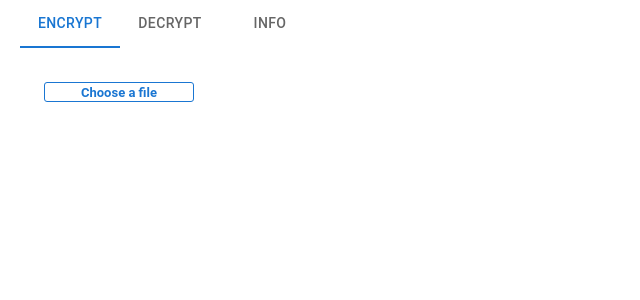
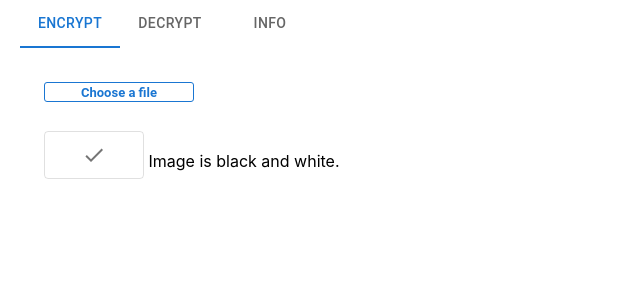
Before and after one commit to nkossally/image-encrypter, a React (Create React App) app: page / in a window 1280 px wide. Shown: the top 300 px of the page, without its empty margins (0-640 px from the left). Built offline with nearby package versions, Linux system fonts and the light colour scheme.

Commit message:
add toggle to handle black and white images

```diff
--- a/src/Components/ImageUpload.jsx
+++ b/src/Components/ImageUpload.jsx
@@ -1,4 +1,6 @@
 import React, { useState, useEffect } from "react";
+import { ToggleButton, ToggleButtonGroup } from '@mui/material';
+import CheckIcon from '@mui/icons-material/Check';
 import { API_URL } from "../config";
 import ProgressBar from "./ProgressBar";
 import FileInput from "./FileInput";
@@ -17,6 +19,11 @@ const ImageUpload = ({ isDecryption }) => {
   const [error, setError] = useState("");
   const [responseMessage, setResponseMessage] = useState("");
   const [validationError, setValidationError] = useState(false)
+  const [isBlackAndWhite, setIsBlackAndWhite] = useState(false)
+
+  const handleColorToggle = ()=>{
+    setIsBlackAndWhite(!isBlackAndWhite)
+  }
 
   const hexLetters = "abcdefABCDEF0123456789"
 
@@ -68,9 +75,9 @@ const ImageUpload = ({ isDecryption }) => {
     const formData = new FormData();
     formData.append("image", image);
     formData.append("key", inputText);
+    formData.append("isBlackAndWhite", isBlackAndWhite);
 
     let endpoint = isDecryption ? "/decrypt" : "/encrypt";
-    // endpoint = "/test"
 
     try {
       setIsLoading(true);
@@ -132,6 +139,19 @@ const ImageUpload = ({ isDecryption }) => {
             {" "}
             {validationError}{" "}
           </div>
+          <div>
+            {" "}
+            <ToggleButtonGroup>
+              <ToggleButton
+                value=""
+                selected={isBlackAndWhite}
+                onClick={handleColorToggle}
+              >
+                <CheckIcon />
+              </ToggleButton>
+            </ToggleButtonGroup>
+            <span> Image is black and white. </span>
+          </div>
           {isDecryption && !isLoading && (
             <input
               className={classNames("key-input", "fade-in")}
--- a/src/Components/ProgressBar.jsx
+++ b/src/Components/ProgressBar.jsx
@@ -1,11 +1,8 @@
 import React, { useState, useEffect } from 'react';
-import io from 'socket.io-client';
 import Pusher from 'pusher-js';
-import { API_URL } from "../config";
 
 const ProgressBar = ({ isDecryption }) => {
   const [progress, setProgress] = useState(0);
-  const [isTaskRunning, setIsTaskRunning] = useState(false);
 
   useEffect(() => {
     const pusher = new Pusher("0f67a7553357ff1f8491", {
@@ -15,9 +12,6 @@ const ProgressBar = ({ isDecryption }) => {
     const channel = pusher.subscribe("progress_update");
     channel.bind("progress_update", (data) => {
       setProgress(data.progress);
-      if (data.progress === 100) {
-        setIsTaskRunning(false); // Task is complete
-      }
       console.log(data)
     });
     return () => {
@@ -28,7 +22,7 @@ const ProgressBar = ({ isDecryption }) => {
 
   return (
     <div className="fade-in">
-      {progress >= 0 && progress < 100 && (
+      {progress < 100 && (
         <div>
           <h3 className="progress-bar-label">
             {" "}
```
Also changed, not shown: 1 other file (tests, documents, lock files or other folders).
